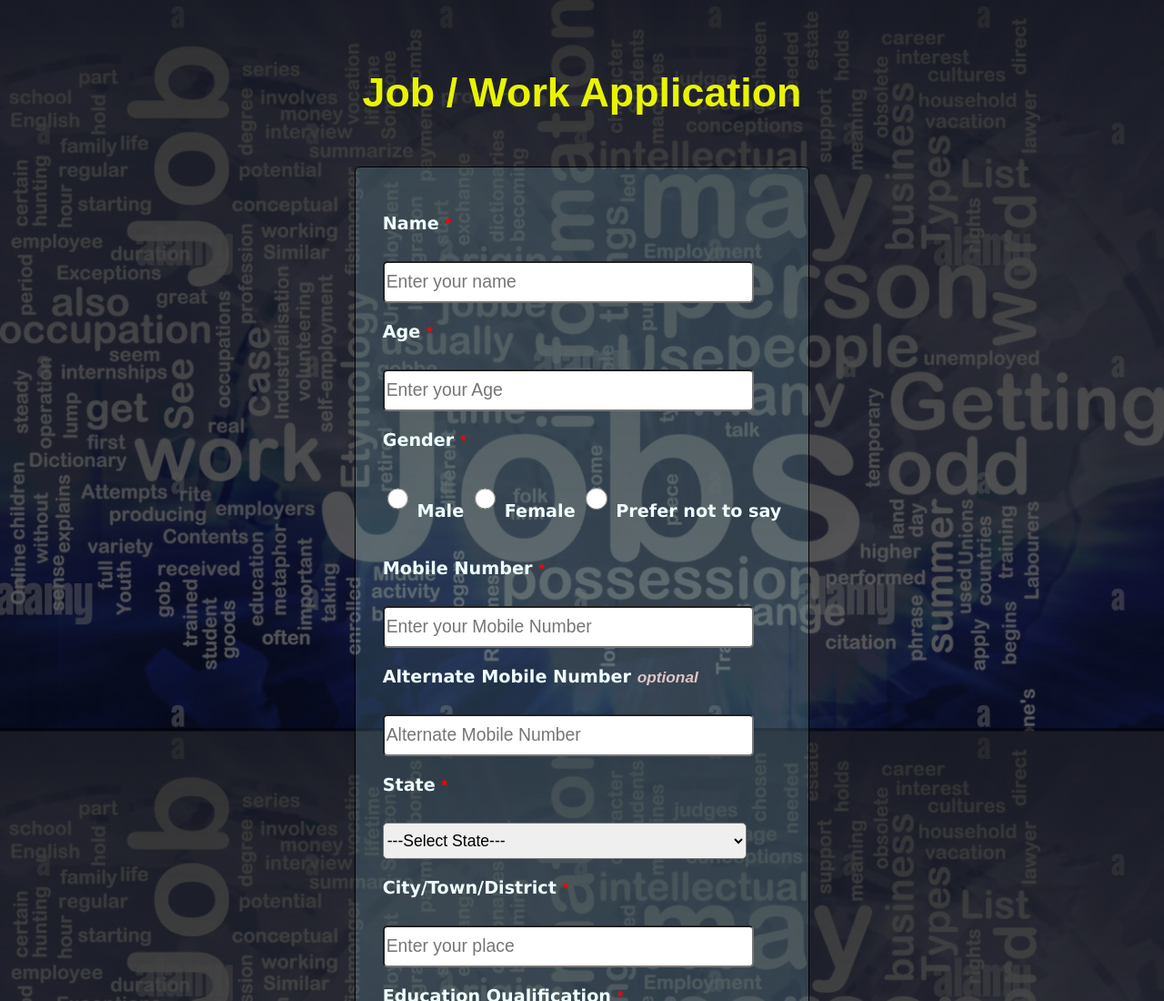
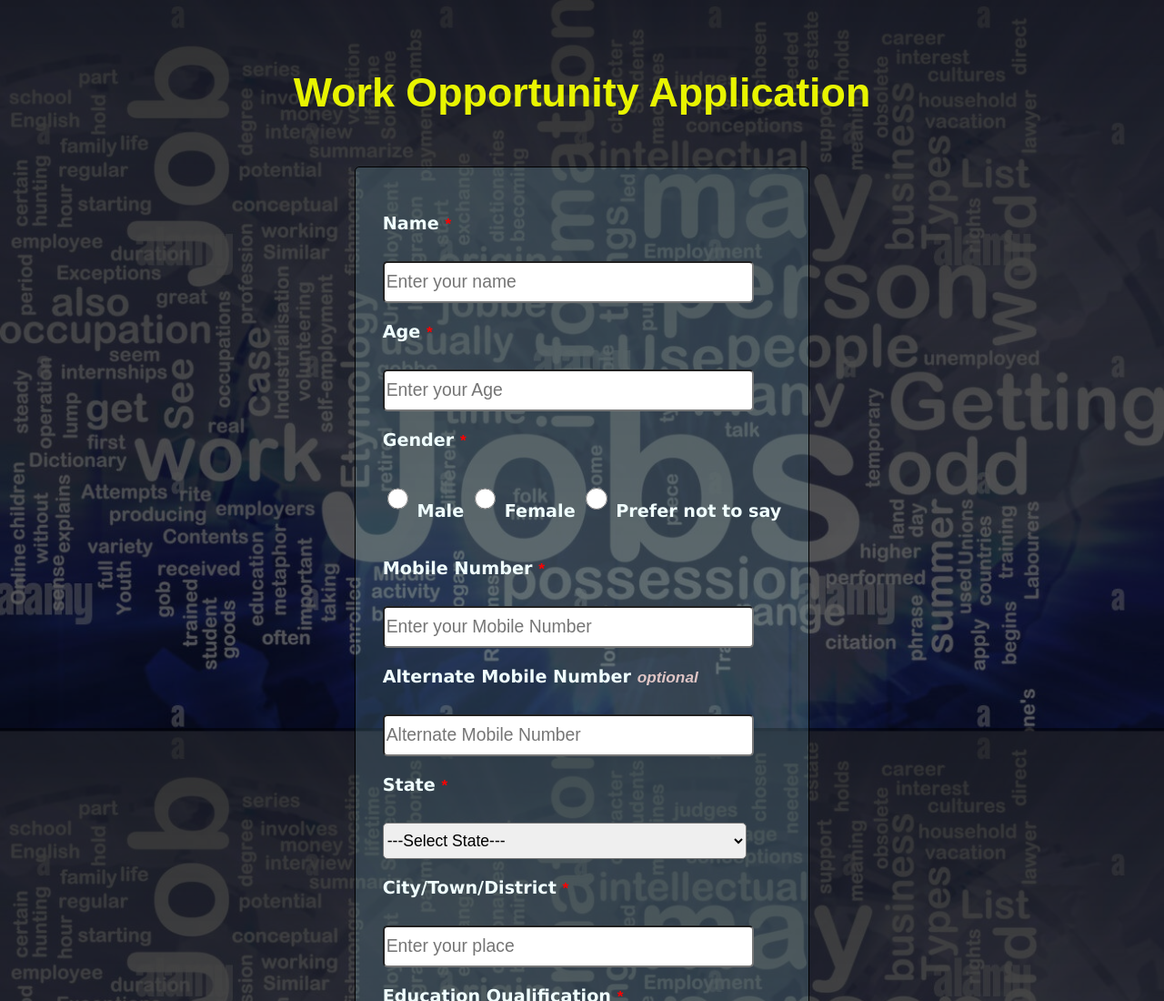
Before and after one commit to lisajith/Job-Application, a plain HTML site: page index.html in a window 1280 px wide. Shown: the top 1100 px of the page at 91% size. Drawn offline with Linux system fonts and the light colour scheme.

Commit message:
Update index.html

```diff
--- a/index.html
+++ b/index.html
@@ -7,7 +7,7 @@
     <title>Work Application</title>
 </head>
 <body>
-    <h1>Job / Work Application</h1>
+    <h1>Work Opportunity Application</h1>
 
     <form action="https://getform.io/f/amdmgzxb" method="POST">
 
```
